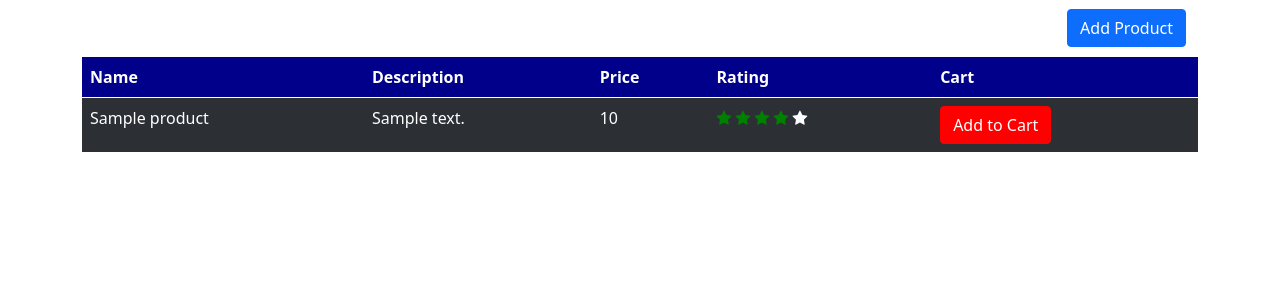
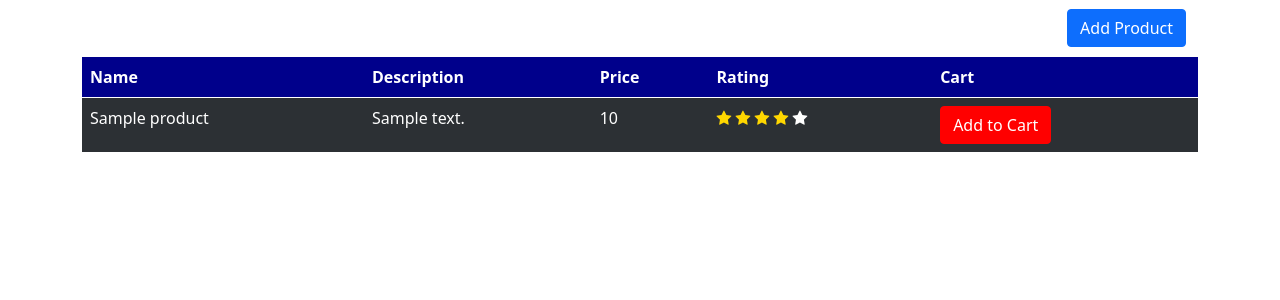
Before and after one commit to baig89/onlinestore, a Node project: template views/index.pug in a window 1280 px wide. Shown: the part 121-421 px from the top of the page. Run offline with Node 20 templates, Linux system fonts and the light colour scheme; the template is opened without the code that fills it: most values are stand-ins (such as "Sample title", 1, 10 or a date in 2020).

Commit message:
Update index.pug

```diff
--- a/views/index.pug
+++ b/views/index.pug
@@ -27,7 +27,7 @@ block content
               while n<=4
                 if product.rating-1>=n
                   span
-                    i.fa.fa-star(style="color:green")
+                    i.fa.fa-star(style="color:#FFD700")
                 else
                   span
                     i.fa.fa-star
```
